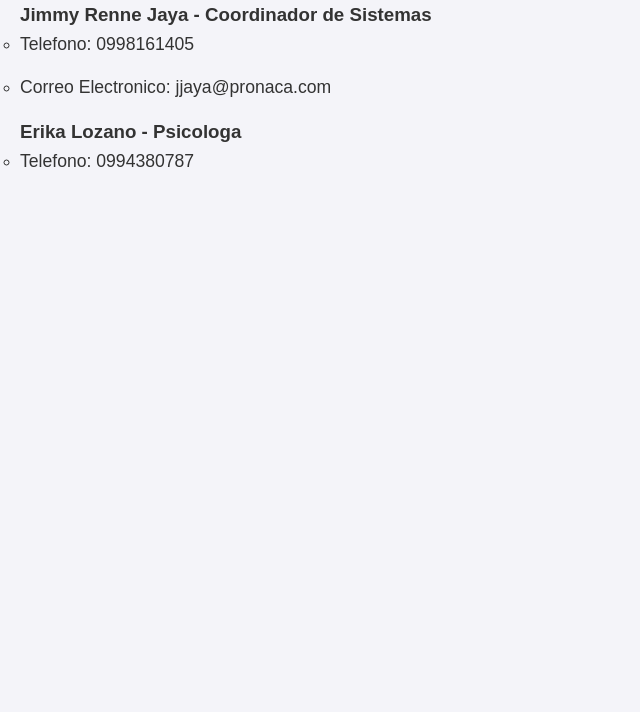
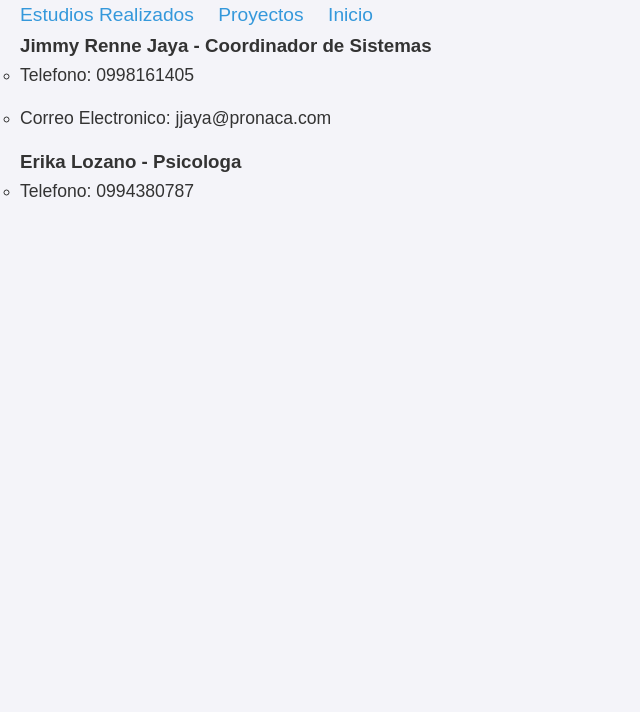
Before and after one commit to Zurdo2018/P66, a plain HTML site: page ejercicio_1/html/referencias.html in a window 1280 px wide. Shown: the part 88-800 px from the top of the page, without its empty margins (0-640 px from the left). Drawn offline with Linux system fonts and the light colour scheme.

Commit message:
arreglo de referencias

```diff
--- a/ejercicio_1/html/referencias.html
+++ b/ejercicio_1/html/referencias.html
@@ -6,12 +6,14 @@
     </head>
     <body>
         <h2>Referencias</h2>
+        <a href='./estudios.html'>Estudios Realizados</a>
+        <a href='./proyectos.html'>Proyectos</a>
+        <a href='./index.html'>Inicio</a>
     <ul>
         <h3>Jimmy Renne Jaya - Coordinador de Sistemas</h3>
         <ul>
             <li>
                 <p>Telefono: 0998161405</p>
-
             </li>
             <li>
                 <p>Correo Electronico: jjaya@pronaca.com</p>
@@ -23,7 +25,6 @@
         <ul>
             <li>
                 <p>Telefono: 0994380787</p>
-
             </li>
         </ul>
     </ul>
```
Also changed, not shown: ejercicio_1/html/estudios.html (+3 -0 lines), ejercicio_1/html/proyectos.html (+4 -0 lines).
